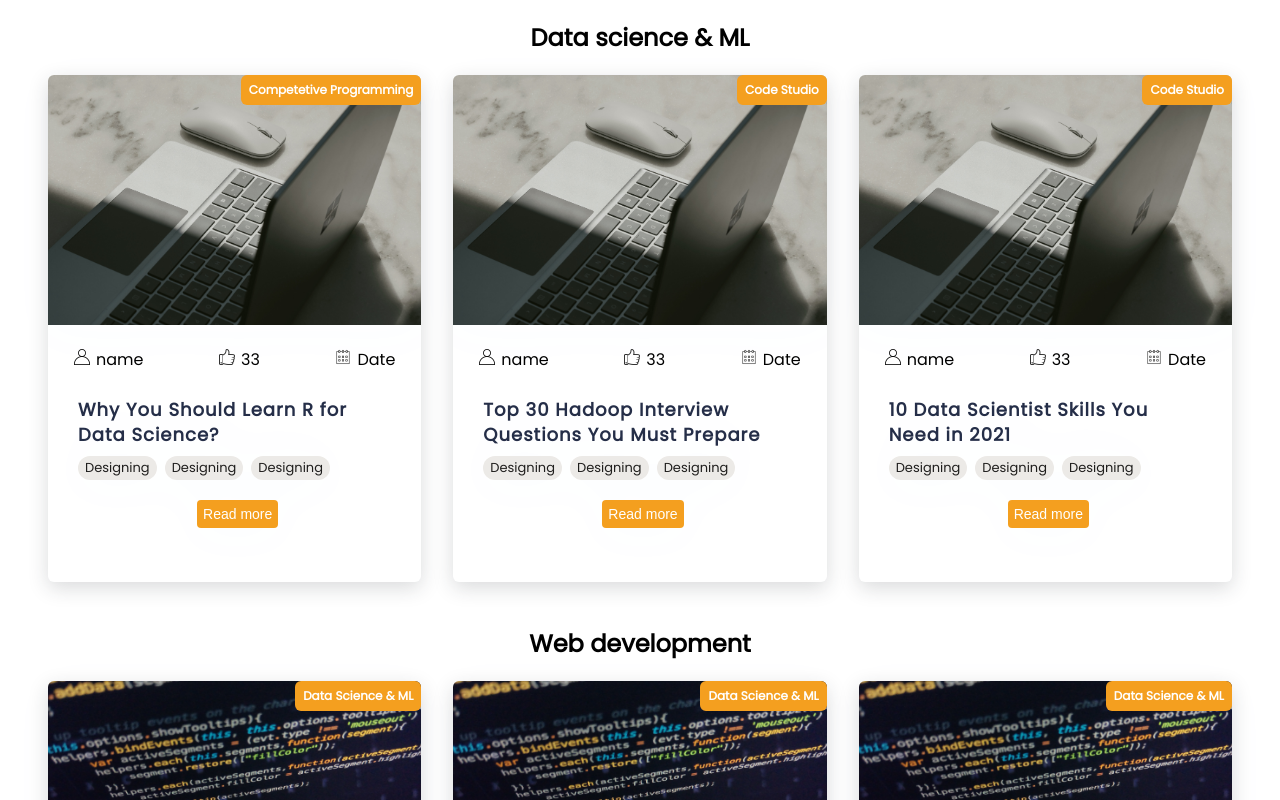
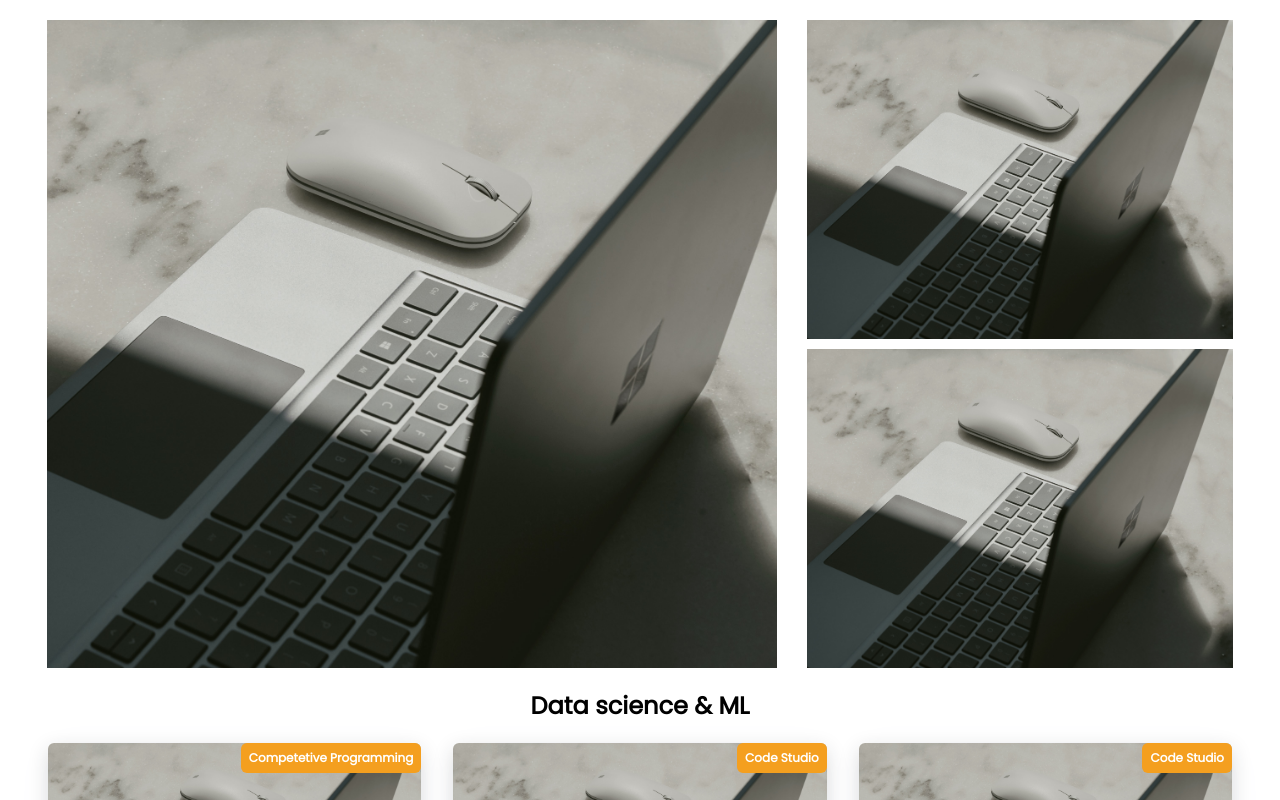
Before and after one commit to Shivangi020/Blogpage, a React (Create React App) app: page / in a window 1280 px wide. Shown: the top 800 px of the page. Built offline with nearby package versions, Linux system fonts and the light colour scheme.

Commit message:
modifying

```diff
--- a/src/App.js
+++ b/src/App.js
@@ -7,7 +7,7 @@ import  Hero from "./components/Hero/Hero"
 function App() {
   return (
     <div className="App">
-      {/* <Hero/> */}
+      <Hero/>
     <Cards/>
     </div>
   );
--- a/src/components/Card/Carditem.js
+++ b/src/components/Card/Carditem.js
@@ -21,22 +21,24 @@ function CardItem(props) {
               src={props.src}
             />
           </figure>
+          <div className='cards__item__info'>
           <div className="info-icons">
 
-            <div className=" icon-size"><img className="start-icon" src={user}/><span className="icon-name" >name </span></div>
-            <div className=" icon-size"><img className="start-icon" src={like}/><span className="icon-name" >33 </span></div>
-            <div className=" icon-size"><img className="start-icon" src={date}/><span className="icon-name" >Date </span></div>
+            <div className=" icon-size"><img className="icon" src={user}/><span className="icon-name" >name </span></div>
+            <div className=" icon-size"><img className="icon" src={like}/><span className="icon-name" >33 </span></div>
+            <div className=" icon-size"><img className="icon" src={date}/><span className="icon-name" >Date </span></div>
 
          </div>
-          <div className='cards__item__info'>
+
             <a className='cards__item__text' href={props.text}>{props.text}</a>
             <div className="tab">
                 <span className="round-tab">{props.tag}</span>
                 <span className="round-tab">{props.tag}</span>
                 <span className="round-tab">{props.tag}</span>
+
             </div>
+
             <div className="btn"><button>Read more</button></div>
-
           </div>
         </a>
       </div>
--- a/src/components/Card/style.css
+++ b/src/components/Card/style.css
@@ -91,9 +91,7 @@ h2 {
 }
 
 
-.cards__item__info {
-  padding: 20px 30px 30px;
-}
+
 
 .cards__item__text {
   color: #252e48;
@@ -133,20 +131,20 @@ h2 {
 .info-icons{
   display: flex;
   flex-wrap: nowrap;
-  padding: 6px ;
-  padding-left: 26px;
-  padding-right: 26px;
+
+  /* padding-left: 26px;
+  padding-right: 26px; */
   justify-content:space-between;
 }
 .icon_size{
   display: flex;
 
 }
-.start-icon{
+.icon{
   margin-right: 6px;
 }
 button{
-  margin: 6px 0 24px 6px;
+  margin-top:  2px ;
   font-size: 14px;
   font-weight: 400;
   background:#f49f1f;
@@ -161,7 +159,10 @@ button{
  }
  .btn{
   display: flex;
-  justify-content: center;
+
+}
+.cards__item__info {
+  padding: 20px 20px 20px;
 }
 
 
--- a/src/components/Hero/Hero.css
+++ b/src/components/Hero/Hero.css
@@ -1,31 +1,62 @@
 .header_container{
     display: flex;
-
-    /* max-width: 90%;
-    width: 90%; */
+    flex-direction: column;
     height: auto;
     margin: 0 auto;
-    justify-content: space-between;
+    margin-top:10px
 
 }
 
 .div1{
-    width: 67%;
-    height: auto;
+    width: 100%;
+    margin: 0 auto;
+
 
 }
 
-.div1 img{
+.image1{
     width: 100%;
-    height: auto;
+    height: 100%;
     object-fit: cover;
-}
-.image_header a{
-    position: absolute;
-display: inline;
+
 
 }
 .div2{
-    width: 30%;
-    background-color: brown;
+    width: 100%;
+    height: auto;
+    margin: 0 auto;
+    display: flex;
+    flex-direction: column;
 }
+
+.recent_card{
+    display: flex;
+    margin-top:10px
+}
+
+.image2{
+    width:30%
+}
+
+@media only screen and (min-width: 900px) {
+    .header_container{
+        display: flex;
+        flex: 0 0 100%;
+        flex-direction: row;
+    }
+    .div1{
+        width:60%;
+        margin-top: 10px;
+    }
+    .div2{
+        width: 35%;
+
+    }
+    .text_overlay , .image2{
+        width:100%;
+        height: 100%;
+    }
+
+
+
+}
--- a/src/components/Hero/Hero.js
+++ b/src/components/Hero/Hero.js
@@ -9,13 +9,17 @@ import image1 from "../../images/image1.jpg"
 
 const Hero = (props) => {
   return(
-    <div class="header_container">
-        <div className="header_card">
-          <div className="image_header"><img src={image1}/>
-        </div>
-        </div>
-        <div className="div2">fig2</div>
+ <div className="header_container">
+   <div className="div1"><img src={image1} className="image1"/></div>
+   <div className="div2">
+    <div style={{background:"red"}}className="recent_card"><img src={image1} className="image2"/>
+     <div className="text_overlay"><a></a></div></div>
+     <div style={{background:"red"} }className="recent_card"><img src={image1} className="image2"/>
+     <div className="text_overlay"><a></a></div></div></div>
 </div>
+
+
+
   )
 
  }
```
